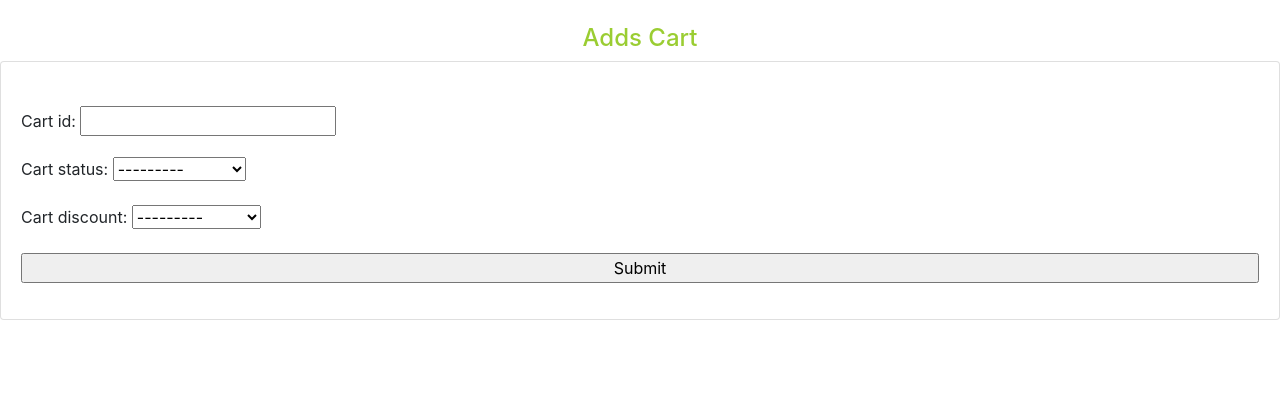
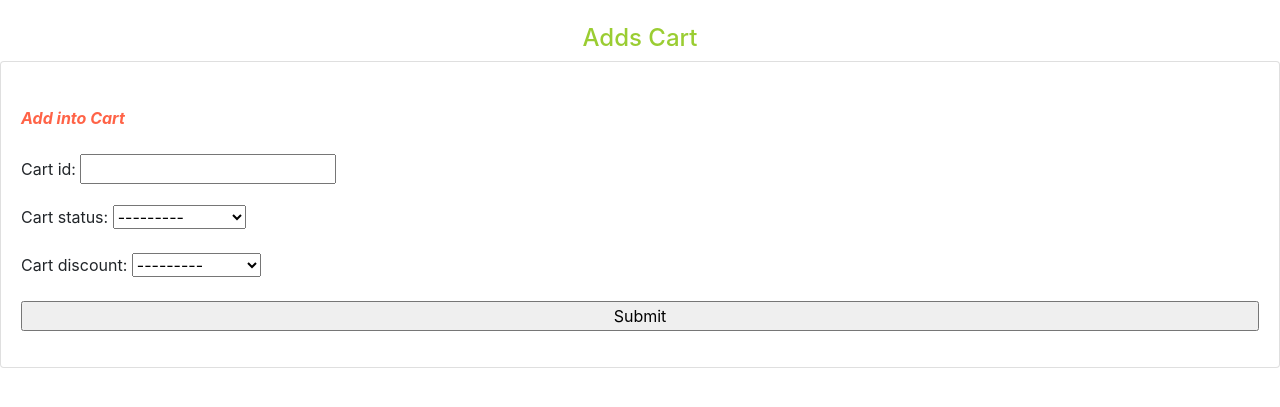
Before and after one commit to Ar-Anik/Gift_Land, a Django app: page /addcart/ in a window 1280 px wide. Shown: the part 56-463 px from the top of the page. Run offline with Django 3.2, Linux system fonts and the light colour scheme; some libraries are stand-ins or nearby versions.

Commit message:
all ok Product side

```diff
--- a/GiftLand/GiftLand/urls.py
+++ b/GiftLand/GiftLand/urls.py
@@ -21,9 +21,9 @@ from user import views as user_views
 urlpatterns = [
     path('admin/', admin.site.urls),
     path('product/', Product_views.Show_Product),
-    path('add/', Product_views.ProductAdd),
-    path('addcat/', Product_views.CategoryAdd),
-    path('addre/', Product_views.ReviewAdd),
+    path('addproduct/', Product_views.ProductAdd),
+    path('addcategory/', Product_views.CategoryAdd),
+    path('addreview/', Product_views.ReviewAdd),
     path('addcart/', Product_views.CartAdd),
     path('manage/', Admin_views.Show_Admin),
     path('adda/', Admin_views.AdminAdd),
--- a/GiftLand/Product/views.py
+++ b/GiftLand/Product/views.py
@@ -23,14 +23,18 @@ def Show_Product(request):
 
 def ProductAdd(request):
     form=AddProduct()
+    massage = "Add Product"
     if request.method=="POST":
         form =AddProduct(request.POST)
+        massage = "Product is not valid"
         if form.is_valid():
             form.save()
             form=AddProduct()
+            massage = "Successfully added Product"
 
     context={
         "form":form,
+        'massage':massage,
     }
     return render(request,'product2.html',context)
 
@@ -38,41 +42,54 @@ def ProductAdd(request):
 
 def CategoryAdd(request):
     form=AddCategory()
+    massage = "Add Category"
     if request.method=="POST":
         form =AddCategory(request.POST)
+        massage = "Category is not valid"
         if form.is_valid():
             form.save()
             form=AddCategory()
+            massage = "Successfully added Category"
+
 
     context={
         "form":form,
+        "massage":massage,
     }
     return render(request,'category.html',context)
 
 
 def ReviewAdd(request):
     form=AddReview()
+    massage = "Add a Review"
     if request.method=="POST":
         form =AddReview(request.POST)
+        massage = "Something went worng"
         if form.is_valid():
             form.save()
             form=AddReview()
+            massage = "Successfully added Review"
 
     context={
         "form":form,
+        "massage":massage,
     }
     return render(request,'review.html',context)
 
 
 def CartAdd(request):
     form=AddCart()
+    massage = "Add into Cart"
     if request.method=="POST":
         form =AddCart(request.POST)
+        massage = "Something went worng"
         if form.is_valid():
             form.save()
             form=AddCart()
+            massage = "Successfully added Cart"
 
     context={
         "form":form,
+        "massage":massage,
     }
     return render(request,'cart.html',context)
--- a/GiftLand/templates/cart.html
+++ b/GiftLand/templates/cart.html
@@ -9,9 +9,11 @@
 			<table class="table table-sm">
                 <br>
                 <form method="POST">
+				  <b><i style="color:tomato;">{{ massage }}</i></b>
+				  <br>
                   {% csrf_token %}
                   {{form.as_p}}
-                  <input type="submit"></input>
+                  <input type="submit">
                 </form>
 			</table>
 		</div>
--- a/GiftLand/templates/category.html
+++ b/GiftLand/templates/category.html
@@ -10,6 +10,7 @@
 			<table class="table table-sm">
                 <br>
                 <form method="POST">
+				  <b><i style="color:tomato;">{{ massage }}</i></b>
                   {% csrf_token %}
                   {{form.as_p}}
                   <input type="submit"></input>
--- a/GiftLand/templates/product2.html
+++ b/GiftLand/templates/product2.html
@@ -9,6 +9,7 @@
 			<table class="table table-sm">
                 <br>
                 <form method="POST">
+				  <b><i style="color:tomato;">{{ massage }}</i></b>
                   {% csrf_token %}
                   {{form.as_p}}
                   <input type="submit"></input>
--- a/GiftLand/templates/review.html
+++ b/GiftLand/templates/review.html
@@ -9,6 +9,7 @@
 			<table class="table table-sm">
                 <br>
                 <form method="POST">
+				  <b><i style="color:tomato;">{{ massage }}</i></b>
                   {% csrf_token %}
                   {{form.as_p}}
                   <input type="submit"></input>
```
